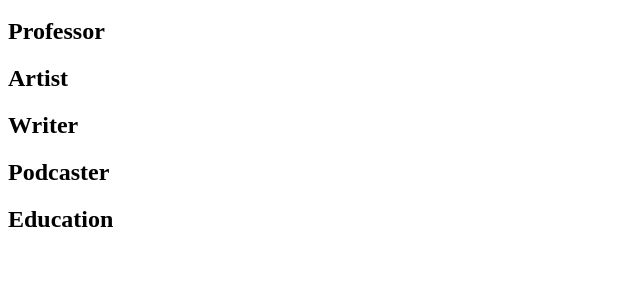
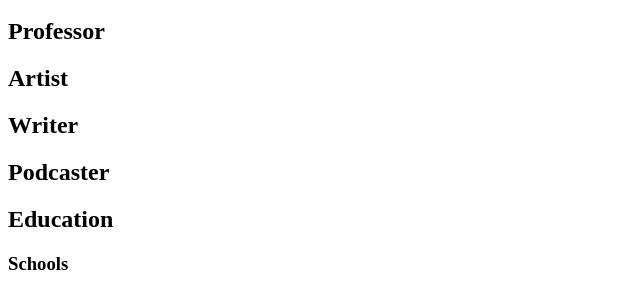
Before and after one commit to bretzawilski/new-portfolio, a plain HTML site: page index.html in a window 1280 px wide. Shown: the part 48-356 px from the top of the page, without its empty margins (0-640 px from the left). Drawn offline with Linux system fonts and the light colour scheme.

Commit message:
Playing around with some added commands.

```diff
--- a/index.html
+++ b/index.html
@@ -12,6 +12,7 @@
 		</div>
 		<div>
 			<h2>Education</h2>
+			<h3>Schools</h3>
 		</div>
 	</body>
 </htmL>
```
